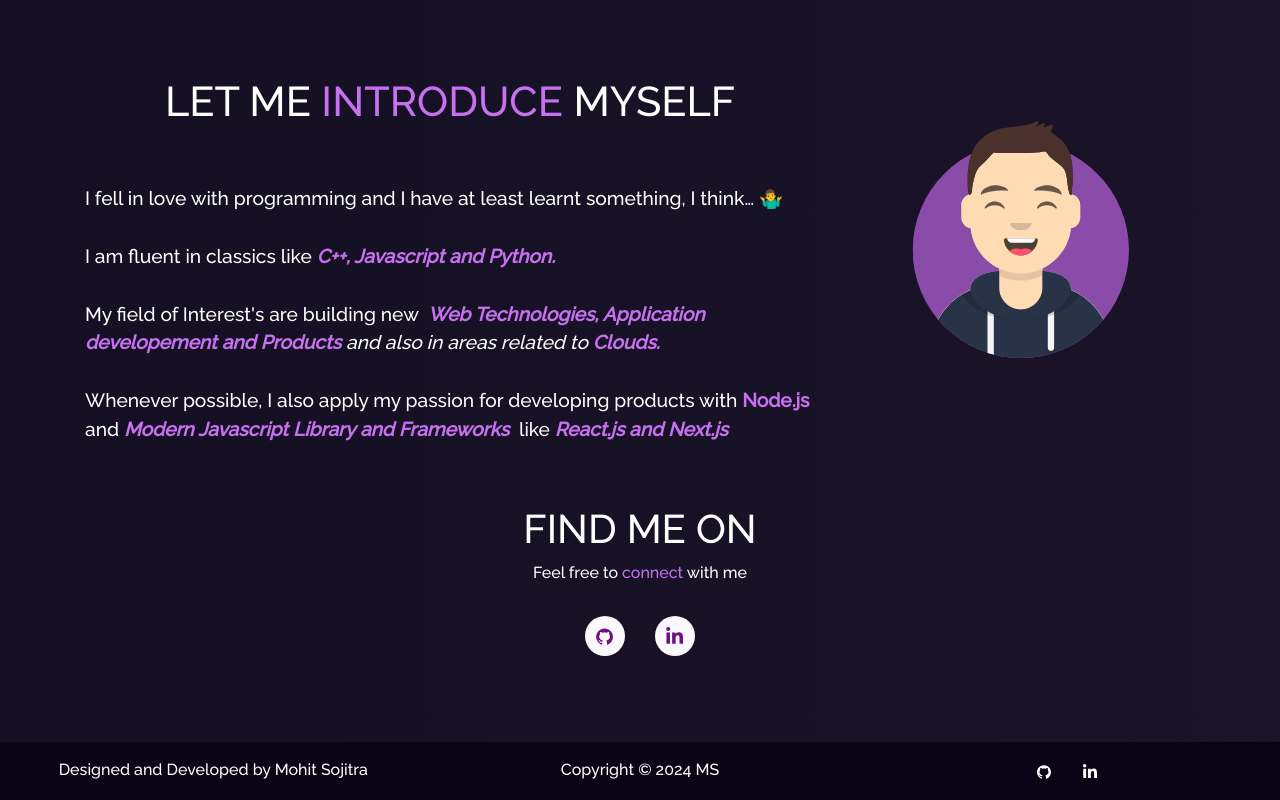
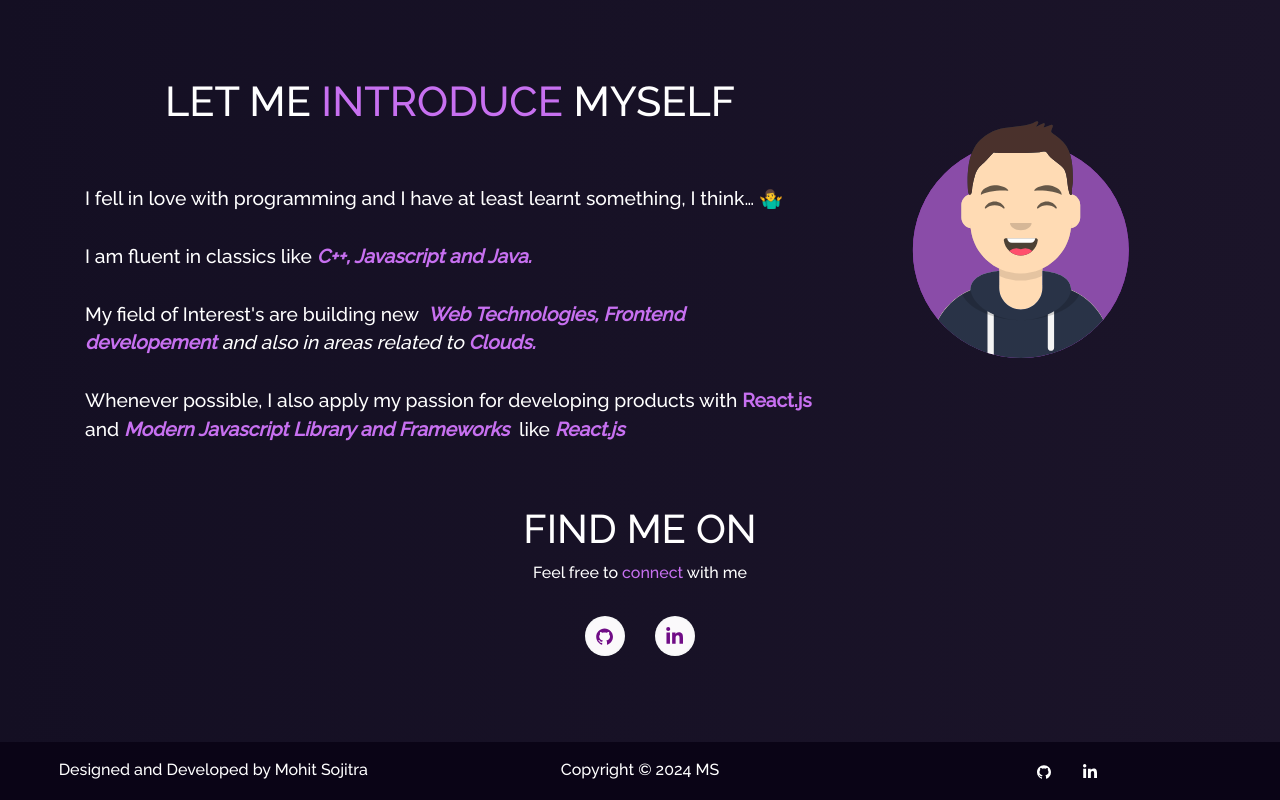
Before and after one commit to vaibhavshinde8/personal_portfolio, a React (Create React App) app: page / in a window 1280 px wide. Shown: the part 807-1607 px from the top of the page. Built offline with nearby package versions, Linux system fonts and the light colour scheme.

Commit message:
Update Home2.js

```diff
--- a/src/components/Home/Home2.js
+++ b/src/components/Home/Home2.js
@@ -20,21 +20,21 @@
               <br />
               <br />I am fluent in classics like
               <i>
-                <b className="purple"> C++, Javascript and Python. </b>
+                <b className="purple"> C++, Javascript and Java. </b>
               </i>
               <br />
               <br />
               My field of Interest's are building new &nbsp;
               <i>
                 <b className="purple">
-                  Web Technologies, Application developement and Products{' '}
+                  Web Technologies, Frontend developement{' '}
                 </b>{' '}
                 and also in areas related to <b className="purple">Clouds.</b>
               </i>
               <br />
               <br />
               Whenever possible, I also apply my passion for developing products
-              with <b className="purple">Node.js</b> and
+              with <b className="purple">React.js</b> and
               <i>
                 <b className="purple">
                   {' '}
@@ -43,7 +43,7 @@
               </i>
               &nbsp; like
               <i>
-                <b className="purple"> React.js and Next.js</b>
+                <b className="purple"> React.js</b>
               </i>
             </p>
           </Col>
@@ -62,7 +62,7 @@
             <ul className="home-about-social-links">
               <li className="social-icons">
                 <a
-                  href="https://github.com/MohitSojitra"
+                  href="https://github.com/vaibhavshinde8"
                   target="_blank"
                   rel="noreferrer"
                   className="icon-colour  home-social-icons"
@@ -73,7 +73,7 @@
 
               <li className="social-icons">
                 <a
-                  href="https://www.linkedin.com/in/mohit-sojitra/"
+                  href="https://www.linkedin.com/in/vaibhav-shinde-ba126a264"
                   target="_blank"
                   rel="noreferrer"
                   className="icon-colour  home-social-icons"
```
